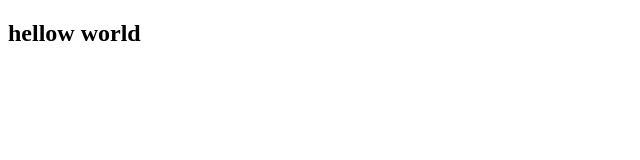
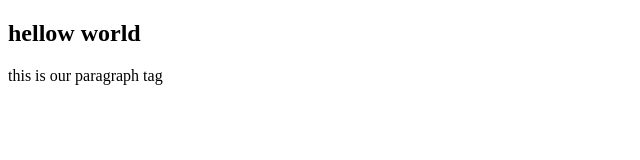
Before and after one commit to osmangoni1/my-beautiful-website, a plain HTML site: page index.html in a window 1280 px wide. Shown: the whole page, without its empty margins (0-640 px from the left). Drawn offline with Linux system fonts and the light colour scheme.

Commit message:
add paragraph element

```diff
--- a/index.html
+++ b/index.html
@@ -8,5 +8,6 @@
 </head>
 <body>
     <h2>hellow world</h2>
+    <p>this is our paragraph tag</p>
 </body>
 </html>
```
